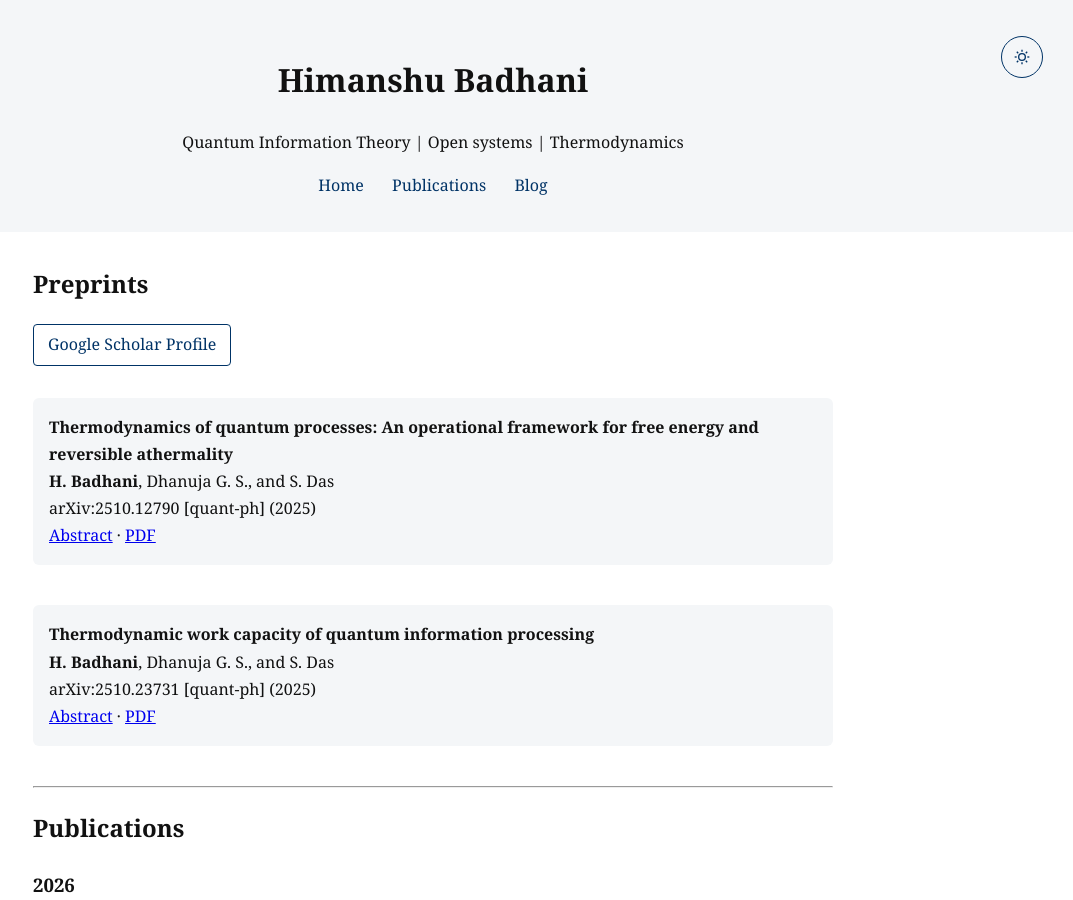
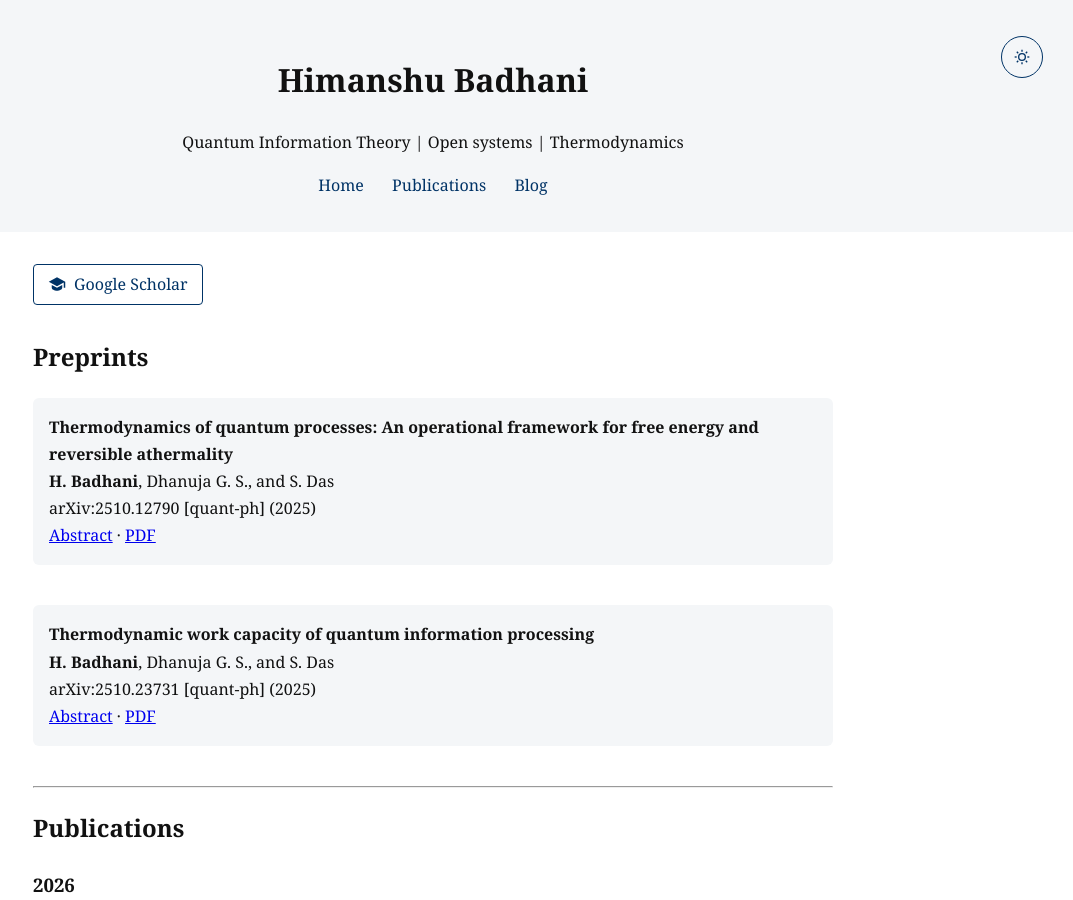
Before and after one commit to himanshubadhani/himanshubadhani.github.io, a Jekyll site: the page built from publications.md, in a window 1280 px wide and 900 px high. Shown: the whole window, without its empty margins (207-1280 px from the left). Built offline with Jekyll 4.4.1, drawn with Linux system fonts in a browser that asks for light colours.

Commit message:
Update publications.md

```diff
--- a/publications.md
+++ b/publications.md
@@ -2,15 +2,21 @@
 layout: default
 title: Publications
 ---
-## Preprints
-
 <div class="scholar-button-container">
   <a href="https://scholar.google.com/citations?user=2b1W1P0AAAAJ&hl=en"
      class="scholar-button"
      target="_blank">
-     Google Scholar Profile
+
+    <svg class="scholar-icon" viewBox="0 0 24 24">
+      <path d="M12 3L1 9l11 6 9-4.91V17h2V9L12 3z"/>
+      <path d="M5 13.18V17c0 2.21 3.58 4 7 4s7-1.79 7-4v-3.82l-7 3.82-7-3.82z"/>
+    </svg>
+
+    Google Scholar
   </a>
 </div>
+
+## Preprints
 
 {% assign sorted_preprints = site.data.preprints | sort: "year" | reverse %}
 
```
